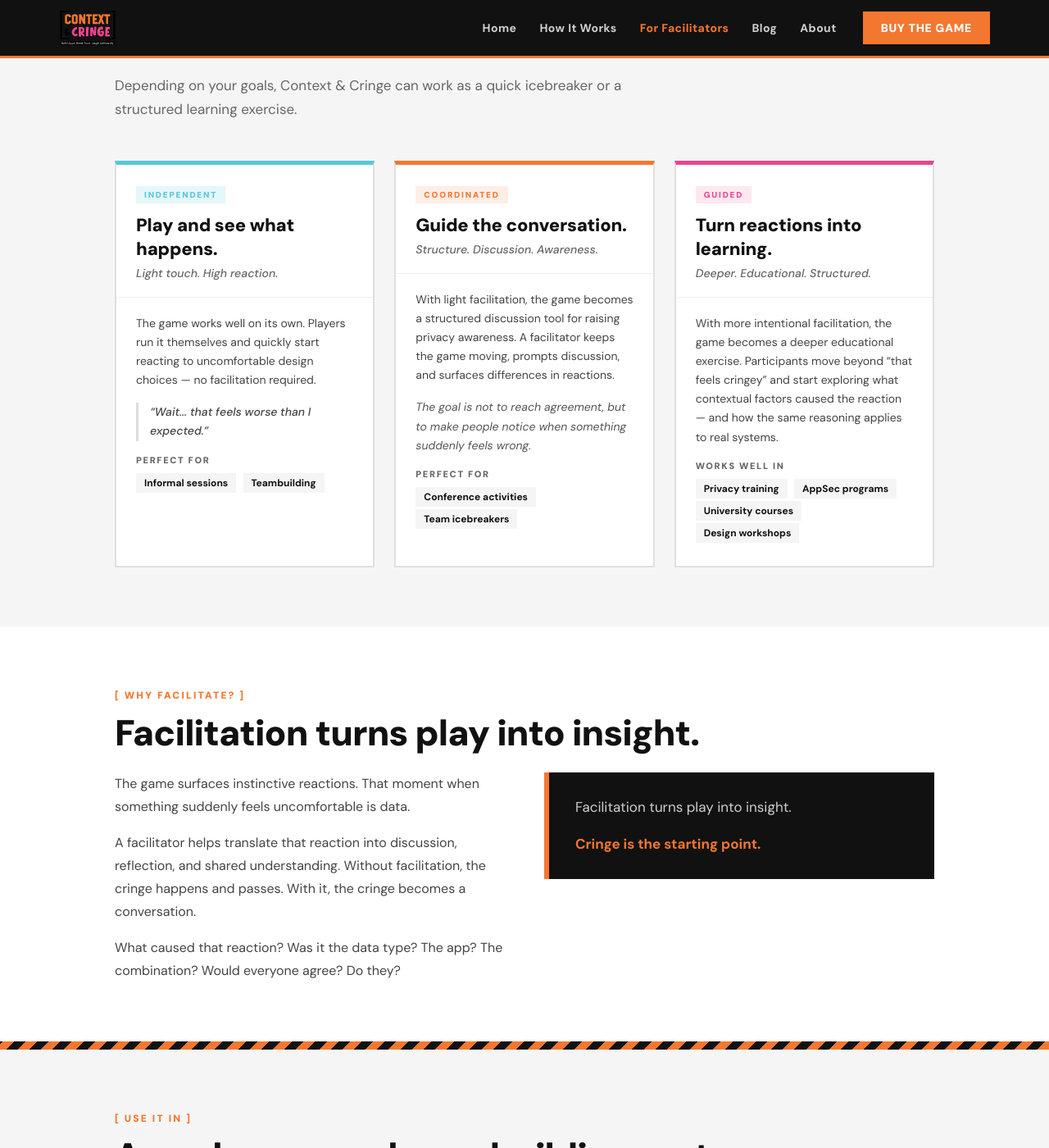
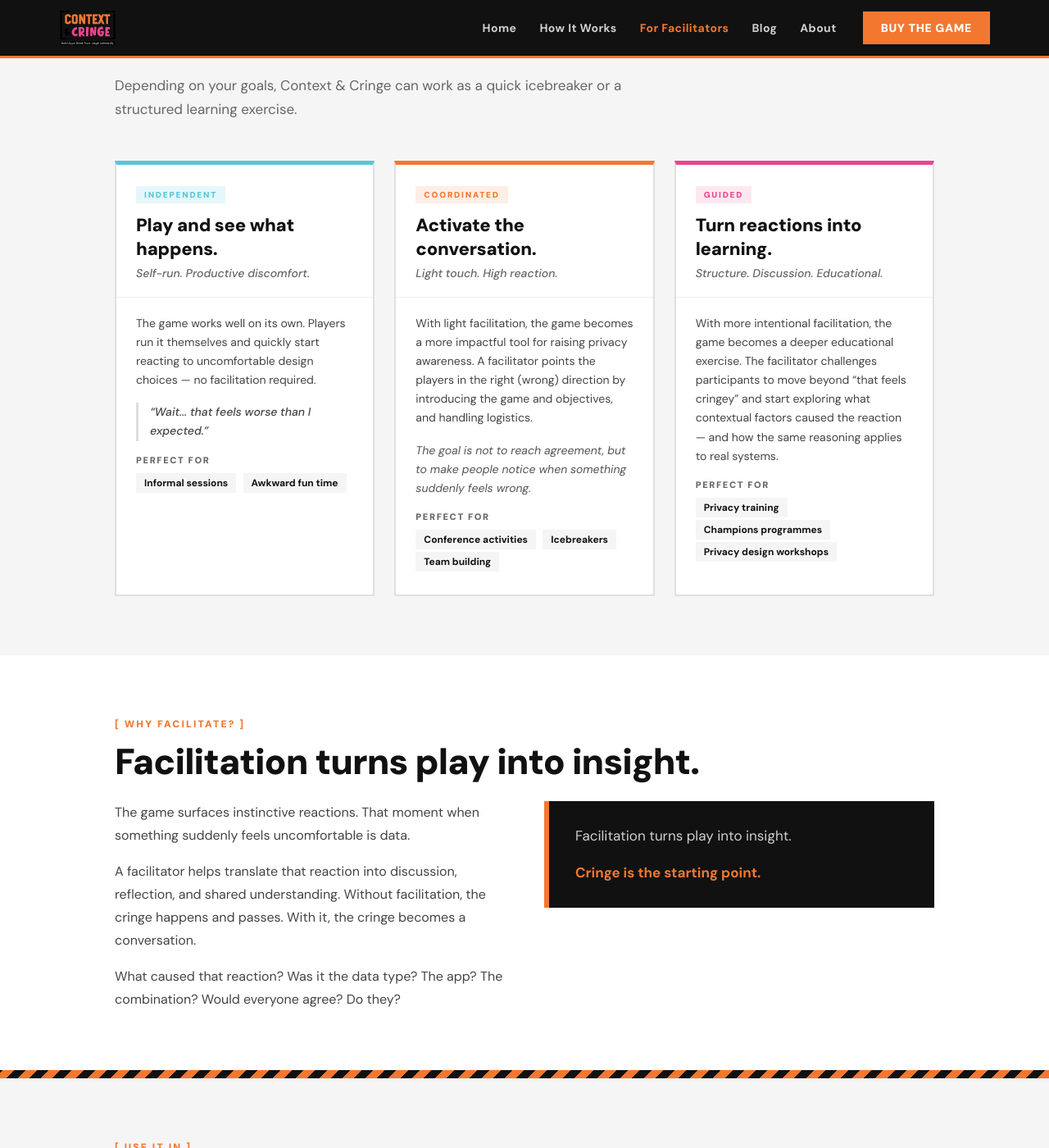
Before and after one commit to ContextAndCringe/www, a Jekyll site: the page built from facilitators.html, in a window 1280 px wide and 1400 px high, scrolled down 733 px. Shown: the whole window at 82% size. Built offline with Jekyll 4.4.1, drawn with Linux system fonts in a browser that asks for light colours; some of the changed text lies outside the part shown.

```diff
--- a/facilitators.html
+++ b/facilitators.html
@@ -88,7 +88,7 @@
         <div class="tier-header">
           <span class="tier-badge">Independent</span>
           <h3>Play and see what happens.</h3>
-          <p class="tier-sub">Light touch. High reaction.</p>
+          <p class="tier-sub">Self-run. Productive discomfort.</p>
         </div>
         <div class="tier-body">
           <p>The game works well on its own. Players run it themselves and quickly start reacting to uncomfortable design choices &mdash; no facilitation required.</p>
@@ -96,7 +96,7 @@
           <div>
             <div class="tier-list-label">Perfect for</div>
             <span class="tier-tag">Informal sessions</span>
-            <span class="tier-tag">Teambuilding</span>
+            <span class="tier-tag">Awkward fun time</span>
           </div>
         </div>
       </div>
@@ -105,16 +105,18 @@
       <div class="tier coordinated">
         <div class="tier-header">
           <span class="tier-badge">Coordinated</span>
-          <h3>Guide the conversation.</h3>
-          <p class="tier-sub">Structure. Discussion. Awareness.</p>
+          <h3>Activate the conversation.</h3>
+          <p class="tier-sub">Light touch. High reaction.</p>
         </div>
         <div class="tier-body">
-          <p>With light facilitation, the game becomes a structured discussion tool for raising privacy awareness. A facilitator keeps the game moving, prompts discussion, and surfaces differences in reactions.</p>
+          <p>With light facilitation, the game becomes a more impactful tool for raising privacy awareness.
+            A facilitator points the players in the right (wrong) direction by introducing the game and objectives, and handling logistics. </p>
           <p style="font-size:14px;color:#555;font-style:italic">The goal is not to reach agreement, but to make people notice when something suddenly feels wrong.</p>
           <div>
             <div class="tier-list-label">Perfect for</div>
             <span class="tier-tag">Conference activities</span>
-            <span class="tier-tag">Team icebreakers</span>
+            <span class="tier-tag">Icebreakers</span>
+            <span class="tier-tag">Team building</span>
           </div>
         </div>
       </div>
@@ -124,16 +126,17 @@
         <div class="tier-header">
           <span class="tier-badge">Guided</span>
           <h3>Turn reactions into learning.</h3>
-          <p class="tier-sub">Deeper. Educational. Structured.</p>
+          <p class="tier-sub">Structure. Discussion. Educational.</p>
         </div>
         <div class="tier-body">
-          <p>With more intentional facilitation, the game becomes a deeper educational exercise. Participants move beyond &ldquo;that feels cringey&rdquo; and start exploring what contextual factors caused the reaction &mdash; and how the same reasoning applies to real systems.</p>
+          <p>With more intentional facilitation, the game becomes a deeper educational exercise.
+            The facilitator challenges participants to move beyond &ldquo;that feels cringey&rdquo;
+            and start exploring what contextual factors caused the reaction &mdash; and how the same reasoning applies to real systems.</p>
           <div>
-            <div class="tier-list-label">Works well in</div>
+            <div class="tier-list-label">Perfect for</div>
             <span class="tier-tag">Privacy training</span>
-            <span class="tier-tag">AppSec programs</span>
-            <span class="tier-tag">University courses</span>
-            <span class="tier-tag">Design workshops</span>
+            <span class="tier-tag">Champions programmes</span>
+            <span class="tier-tag">Privacy design workshops</span>
           </div>
         </div>
       </div>
@@ -176,8 +179,10 @@
       <div class="use-item">Security conferences &amp; workshops</div>
       <div class="use-item">Team awareness sessions</div>
       <div class="use-item">University classrooms</div>
-      <div class="use-item">Design &amp; product discussions</div>
-      <div class="use-item">Conference icebreakers</div>
+      <div class="use-item">Design &amp; product kickoffs</div>
+      <div class="use-item">Conference activities</div>
+      <div class="use-item">Icebreakers</div>
+      <div class="use-item">Security and Privacy Champions Programmes</div>
     </div>
   </div>
 </section>
@@ -203,7 +208,7 @@
       </div>
       <div class="resource-card rc4">
         <div class="resource-icon">📝</div>
-        <div><h4>Lessons Learned Frameworks</h4><p>Structured approaches for turning game outcomes into lasting takeaways.</p></div>
+        <div><h4>Lessons Learned</h4><p>Shortcuts for turning game outcomes into lasting takeaways.</p></div>
       </div>
     </div>
   </div>
@@ -222,7 +227,6 @@
     </div>
     <div class="cta-buttons">
       <a href="{{ site.buy_url }}" class="btn-orange" target="_blank" rel="noopener">Get the Game</a>
-      <a href="#" class="btn-ghost">Download Facilitator Guide</a>
     </div>
   </div>
 </section>
```
